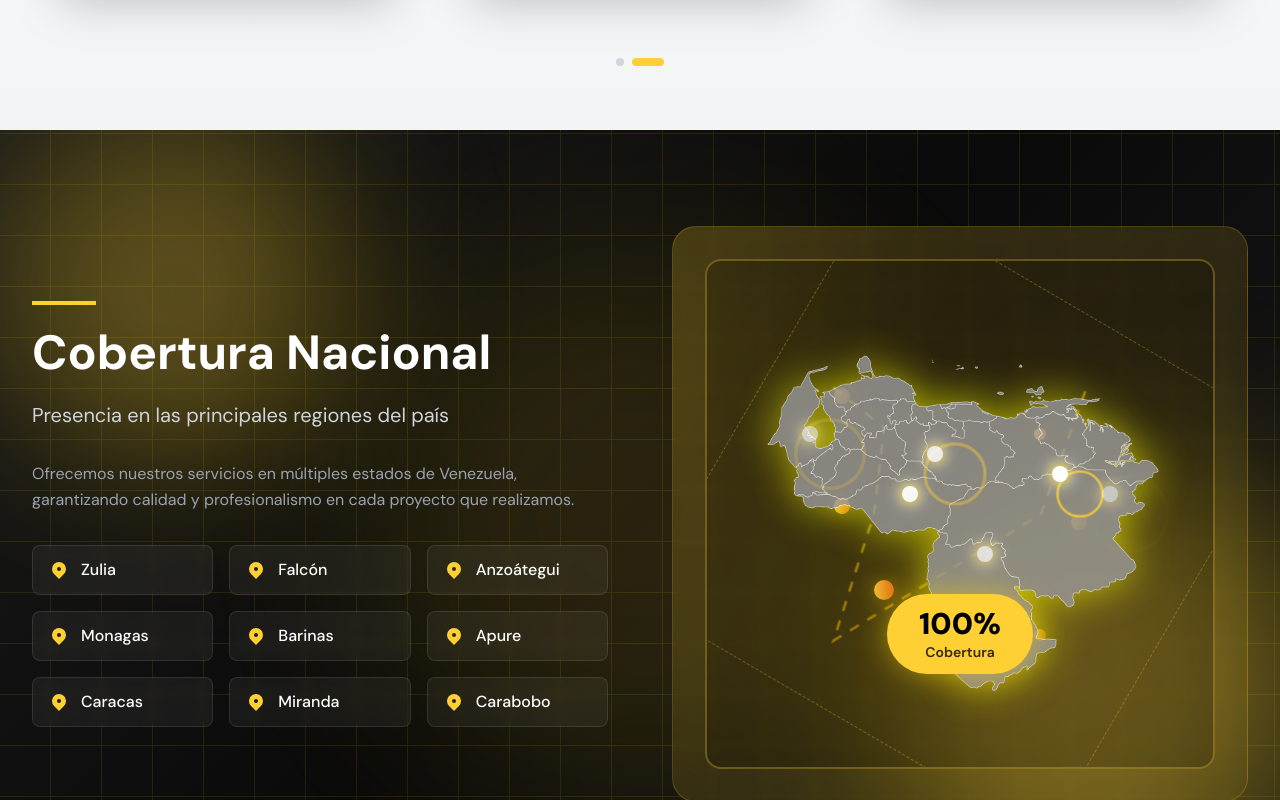
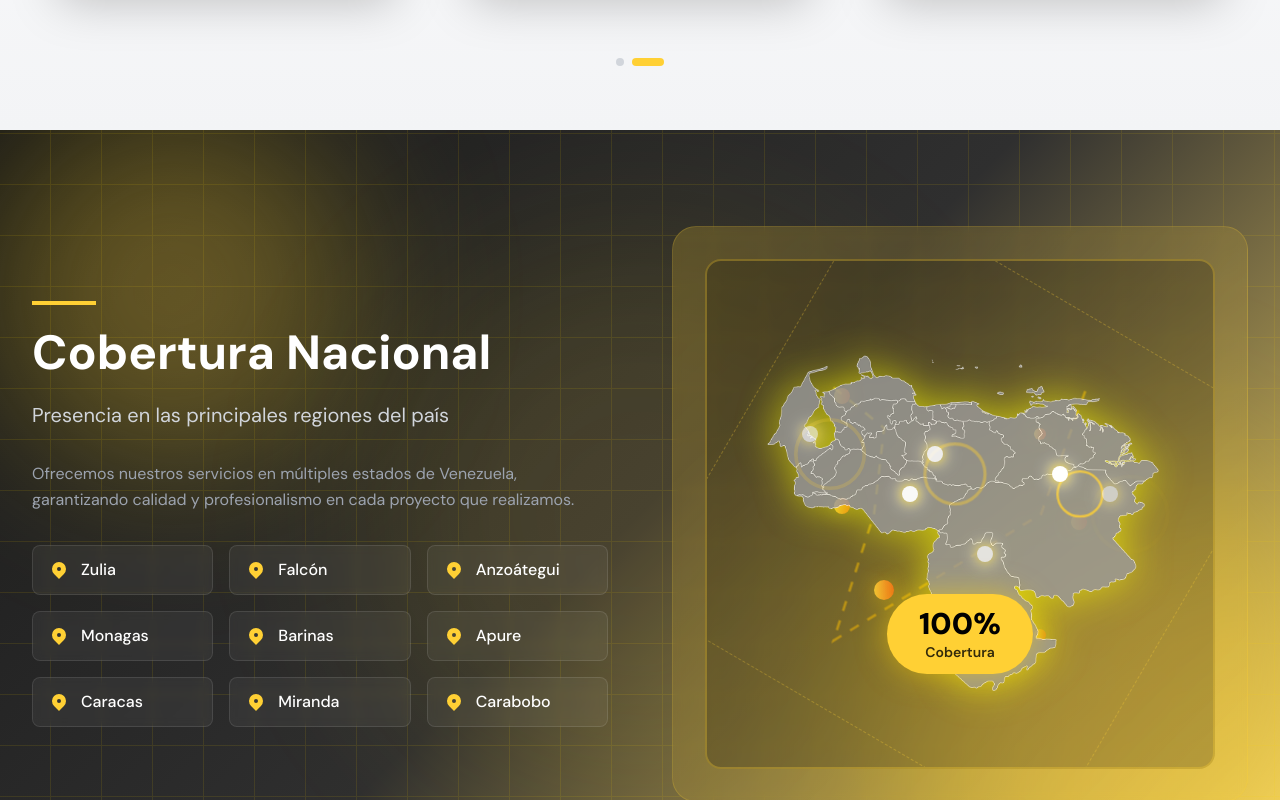
Before and after one commit to luis-alvarezf10/serlimca-page, a React (Vite) app: page / in a window 1280 px wide. Shown: the part 2240-3040 px from the top of the page. Built offline with nearby package versions, Linux system fonts and the light colour scheme.

Commit message:
coverage: seccion modificada en el degradado

```diff
--- a/src/pages/home/components/CoverageSection.jsx
+++ b/src/pages/home/components/CoverageSection.jsx
@@ -43,7 +43,7 @@ const CoverageSection = () => {
 
   return (
     <section id="coverage" ref={sectionRef} className="py-24 relative overflow-hidden" style={{
-      background: 'linear-gradient(135deg, #1a1a1a 0%, #0a0a0a 50%, #1a1a1a 100%)'
+      background: 'linear-gradient(135deg, #1a1a1a 0%, #2f2f2f 50%, #ffd034bd 100%)'
     }}>
       {/* Animated Grid Pattern */}
       <div className="absolute inset-0 opacity-10">
```
